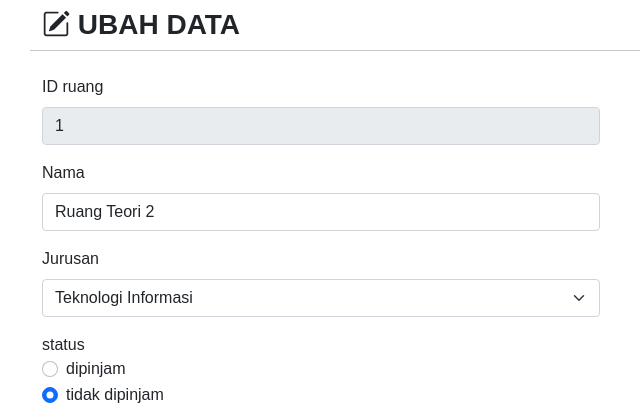
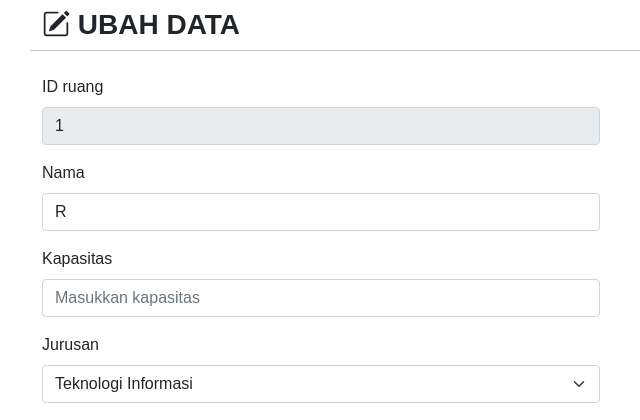
Before and after one commit to REldhaNirwana/latihan_github, a PHP site: page /ubah.php?idruang=1 in a window 1280 px wide. Shown: the part 56-476 px from the top of the page, without its empty margins (40-680 px from the left). Run offline with PHP 8.4, Linux system fonts and the light colour scheme; data comes from the database, SQL or seed files in the repository; some libraries are stand-ins or nearby versions.

Commit message:
masih error

```diff
--- a/peminjamanruangan/ubah.php
+++ b/peminjamanruangan/ubah.php
@@ -1,5 +1,5 @@
 <?php
-session_start();
+
 // Jika tidak bisa login maka balik ke login.php
 // jika masuk ke halaman ini melalui url, maka langsung menuju halaman login
 // if (!isset($_SESSION['login'])) {
@@ -10,13 +10,13 @@ session_start();
 // Memanggil atau membutuhkan file function.php
 require 'function.php';
 
-// Mengambil data idruang
+// // Mengambil data idruang
 $idruang = $_GET['idruang'];
 
-// Mengambil data dari table
+// // Mengambil data dari table
 $ruang = query("SELECT * FROM ruang WHERE idruang = $idruang")[0];
 
-// Jika fungsi ubah lebih dari 0/data terubah, maka munculkan alert dibawah
+// // Jika fungsi ubah lebih dari 0/data terubah, maka munculkan alert dibawah
 if (isset($_POST['ubah'])) {
     if (ubah($_POST) > 0) {
         echo "<script>
@@ -96,15 +96,19 @@ if (isset($_POST['ubah'])) {
         </div>
         <div class="row my-2">
             <div class="col-md">
-                <form action="" method="post" enctype="multipart/form-data">
+                <form action="peminjamanruangan/function.php" method="post" enctype="multipart/form-data">
                     <input type="hidden" name="gambarLama" value="<?= $ruang['gambar']; ?>">
                     <div class="mb-3">
                         <label for="idruang" class="form-label">ID ruang</label>
-                        <input type="number" class="form-control w-50" id="idruang" value="<?= $ruang['idruang']; ?>" name="idruang" readonly>
+                        <input type="number" class="form-control w-50" id="idruang" value="<?= $ruang['idruang'][0]; ?>" name="idruang" readonly>
                     </div>
                     <div class="mb-3">
                         <label for="nama" class="form-label">Nama</label>
-                        <input type="text" class="form-control w-50" id="nama" value="<?= $ruang['nama']; ?>" name="nama" autocomplete="off" required>
+                        <input type="text" class="form-control w-50" id="nama" value="<?php echo $ruang['nama'][0]; ?>" name="nama" required>
+                    </div>
+                    <div class="mb-3">
+                        <label for="kapasitas" class="form-label">Kapasitas</label>
+                        <input type="number" class="form-control w-50" id="kapasitas" placeholder="Masukkan kapasitas" name="kapasitas" autocomplete="off" required>
                     </div>
                     <div class="mb-3">
                         <label for="jurusan" class="form-label">Jurusan</label>
@@ -129,7 +133,6 @@ if (isset($_POST['ubah'])) {
                             <input class="form-check-input" type="radio" name="status" id="tidak dipinjam" value="tidak dipinjam" <?php if ($ruang['status'] == 'tidak dipinjam') { ?> checked='' <?php } ?>>
                             <label class="form-check-label" for="tidak dipinjam">tidak dipinjam</label>
                         </div>
-                    </div>
                     <div class="mb-3">
                         <label for="gambar" class="form-label">Gambar <i>(Saat ini)</i></label> <br>
                         <img src="img/<?= $ruang['gambar']; ?>" width="50%" style="margin-bottom: 10px;">
```
